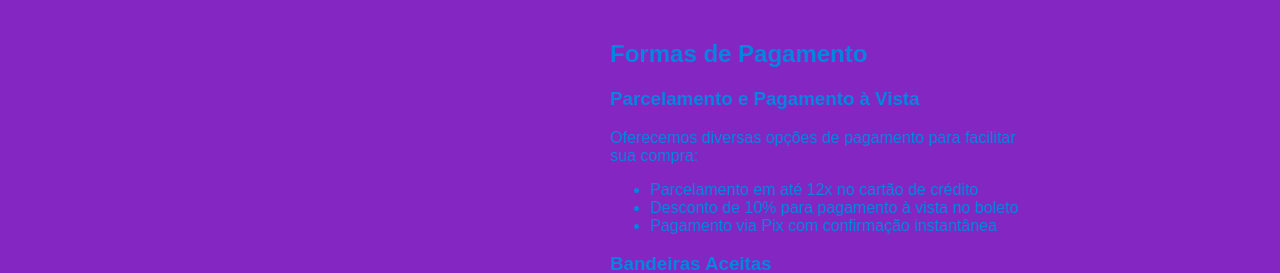
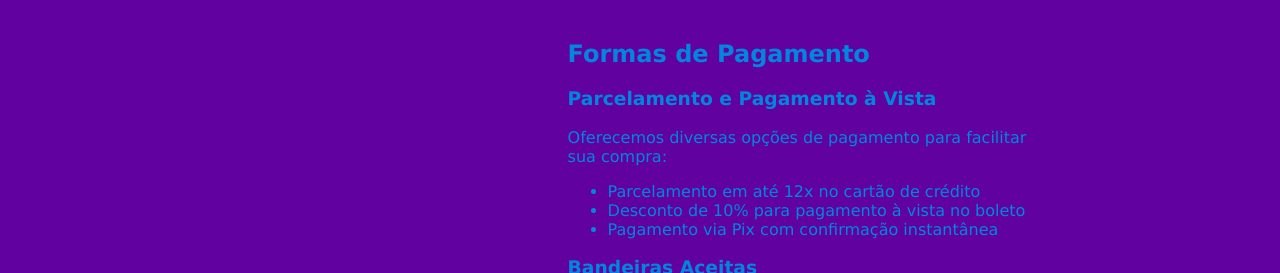
Before and after one commit to Keysser/Dog-s-House, a plain HTML site: page produto6.html in a window 1280 px wide. Shown: the top 273 px of the page. Drawn offline with Linux system fonts and the light colour scheme.

Commit message:
Update produto6.html

```diff
--- a/produto6.html
+++ b/produto6.html
@@ -22,7 +22,7 @@
     <meta charset="UTF-8">
     <meta name="viewport" content="width=device-width, initial-scale=1.0">
     <title>Formas de Pagamento - My Pet's House</title>
-    <link rel="stylesheet" href="eistyles.css">
+    <link rel="stylesheet" href="produtos.css">
 </head>
 <body>
     <style>
```
